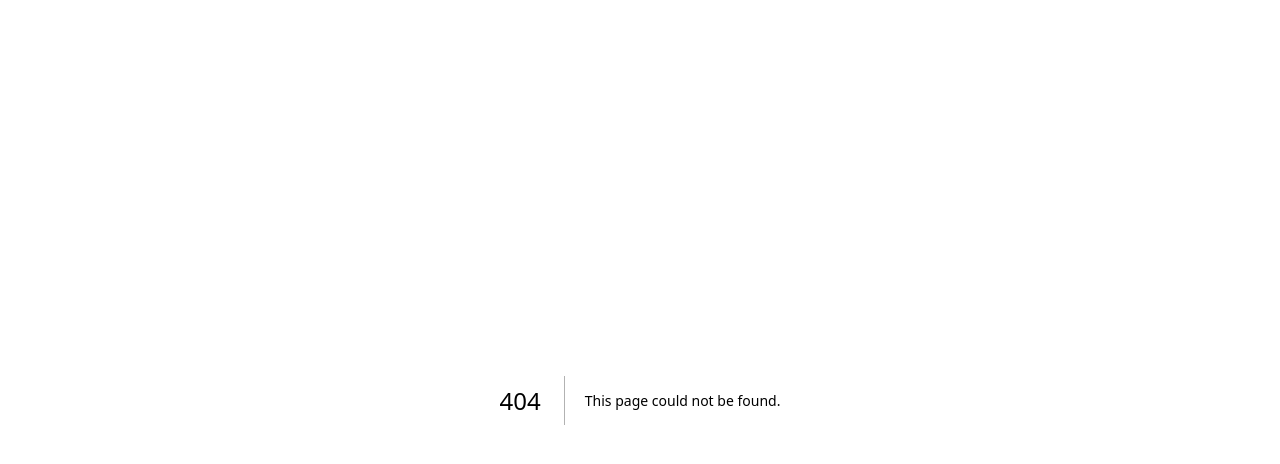
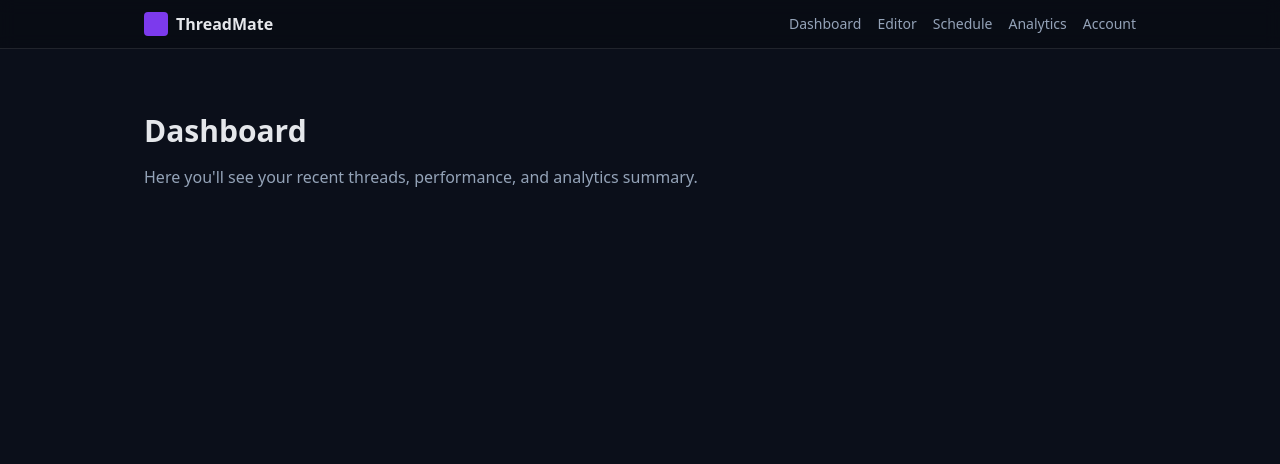
Before and after one commit to NoMad-bnb/threadmate, a Next.js app: page /dashboard in a window 1280 px wide. Before the commit this address had no page. Shown: the top 464 px of the page. Built offline with nearby package versions, Linux system fonts and the light colour scheme.

Commit message:
Create dashboard.js

```diff
--- /dev/null
+++ b/pages/dashboard.js
@@ -0,0 +1,15 @@
+import Navbar from "../components/Navbar";
+
+export default function Dashboard() {
+  return (
+    <>
+      <Navbar />
+      <main className="mx-auto max-w-5xl px-4 py-16">
+        <h1 className="text-3xl font-bold mb-4">Dashboard</h1>
+        <p className="text-[var(--muted)]">
+          Here you'll see your recent threads, performance, and analytics summary.
+        </p>
+      </main>
+    </>
+  );
+}
```
